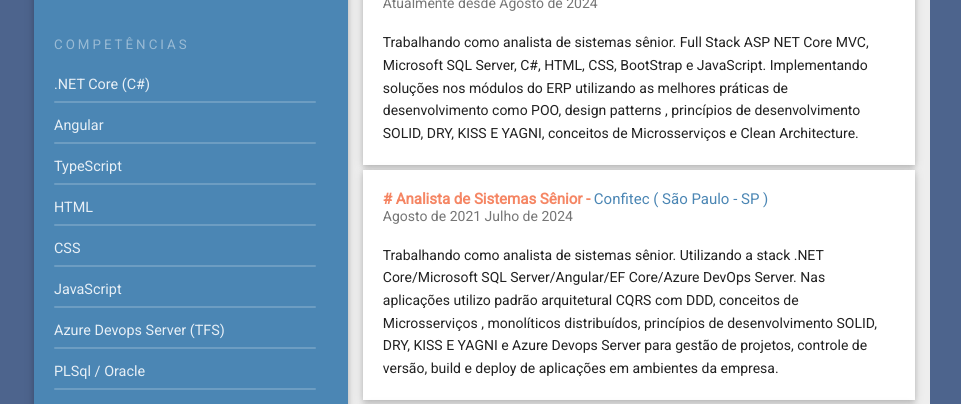
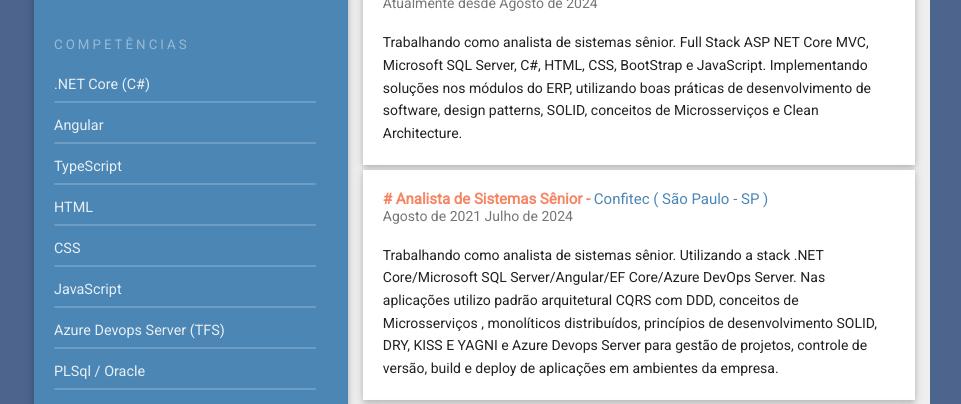
Before and after one commit to phillrog/phillrog.github.io, a plain HTML site: page index.html in a window 1280 px wide. Shown: the part 318-722 px from the top of the page, without its empty margins (158-1119 px from the left). Drawn offline with Linux system fonts and the light colour scheme.

Commit message:
Update index.html

```diff
--- a/index.html
+++ b/index.html
@@ -611,7 +611,7 @@
 					<div class="headline"><span class="cargo"># Analista de Sistemas Sênior - </span><span
 							class="empresa">Grupo Colorado ( Orlândia - SP )</span>
 						<div class="subheadline">Atualmente desde Agosto de 2024</div>
-						<p class="info">Trabalhando como analista de sistemas sênior. Full Stack ASP NET Core MVC, Microsoft SQL Server, C#, HTML, CSS, BootStrap e JavaScript. Implementando soluções nos módulos do ERP utilizando as melhores práticas de desenvolvimento como POO, design patterns , princípios de desenvolvimento SOLID, DRY, KISS E YAGNI, conceitos de Microsserviços e Clean Architecture.</p>
+						<p class="info">Trabalhando como analista de sistemas sênior. Full Stack ASP NET Core MVC, Microsoft SQL Server, C#, HTML, CSS, BootStrap e JavaScript. Implementando soluções nos módulos do ERP, utilizando boas práticas de desenvolvimento de software, design patterns, SOLID, conceitos de Microsserviços e Clean Architecture.</p>
 					</div>
 				</div>
 				<div class="block">
```
